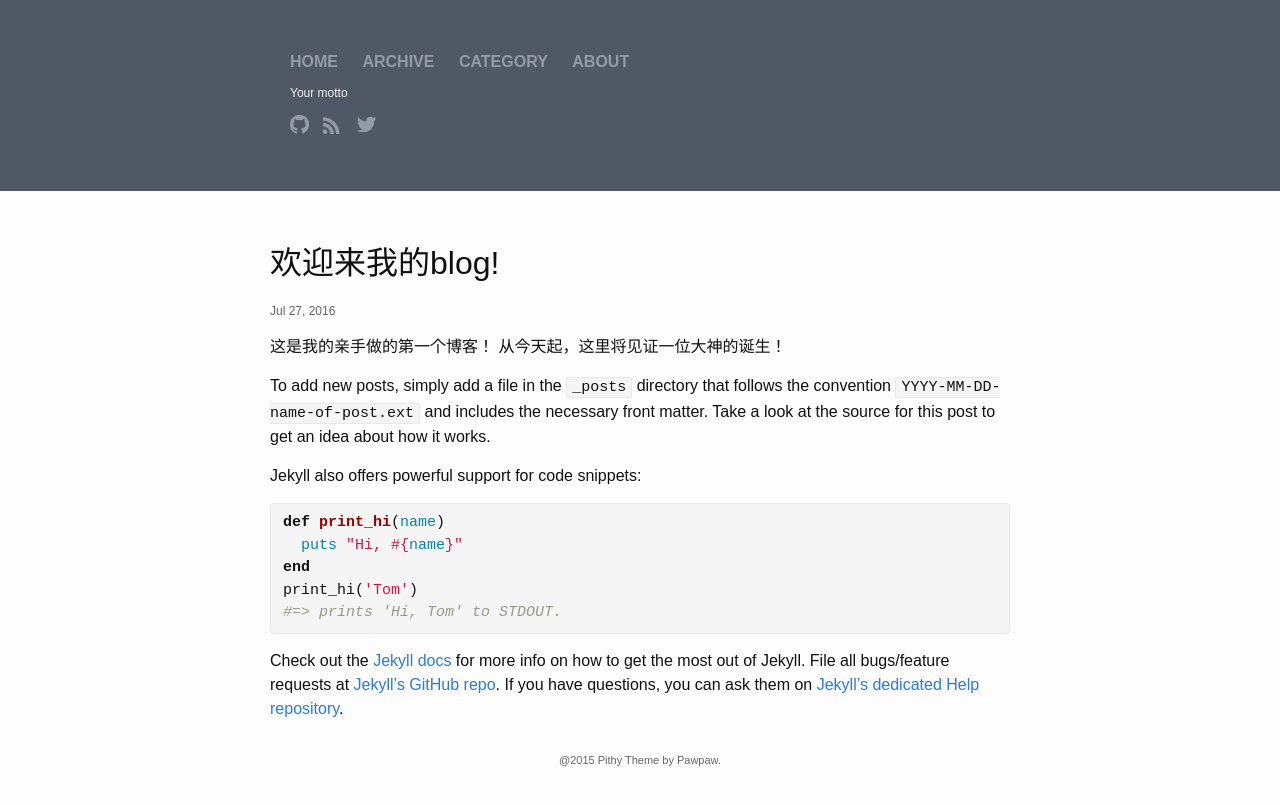
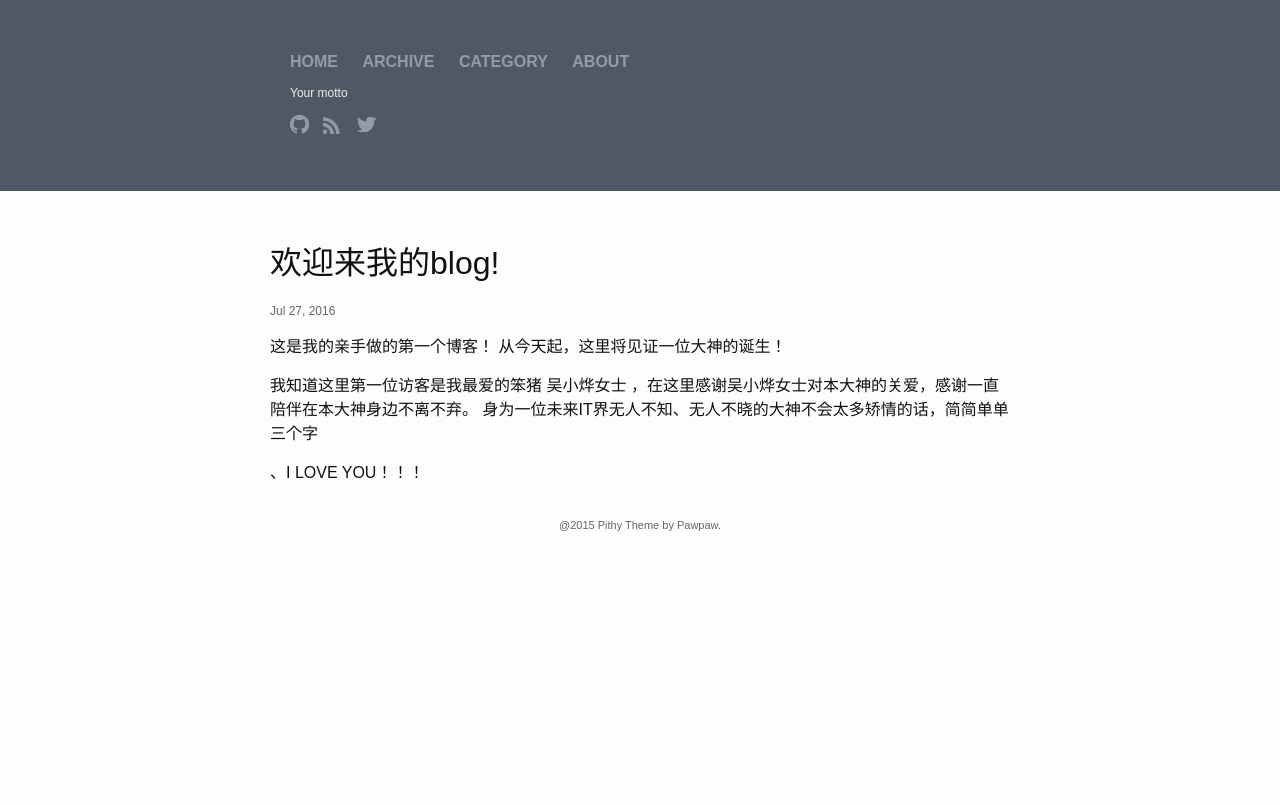
Before and after one commit to WatermelonYuu/WatermelonYuu.github.io, a Jekyll site: the page built from _posts/2015-04-09-welcome-to-jekyll copy.markdown, in a window 1280 px wide. Shown: the top 805 px of the page. Built offline with Jekyll 4.4.1, drawn with Linux system fonts in a browser that asks for light colours.

Commit message:
心情更新

```diff
--- a/_posts/2015-04-09-welcome-to-jekyll copy.markdown
+++ b/_posts/2015-04-09-welcome-to-jekyll copy.markdown
@@ -6,19 +6,11 @@
 ---
 这是我的亲手做的第一个博客！ 从今天起，这里将见证一位大神的诞生！
 
-To add new posts, simply add a file in the `_posts` directory that follows the convention `YYYY-MM-DD-name-of-post.ext` and includes the necessary front matter. Take a look at the source for this post to get an idea about how it works.
+我知道这里第一位访客是我最爱的笨猪 吴小烨女士 ，在这里感谢吴小烨女士对本大神的关爱，感谢一直陪伴在本大神身边不离不弃。  身为一位未来IT界无人不知、无人不晓的大神不会太多矫情的话，简简单单三个字
 
-Jekyll also offers powerful support for code snippets:
+ 、I  LOVE YOU！！！
 
-{% highlight ruby %}
-def print_hi(name)
-  puts "Hi, #{name}"
-end
-print_hi('Tom')
-#=> prints 'Hi, Tom' to STDOUT.
-{% endhighlight %}
 
-Check out the [Jekyll docs][jekyll] for more info on how to get the most out of Jekyll. File all bugs/feature requests at [Jekyll’s GitHub repo][jekyll-gh]. If you have questions, you can ask them on [Jekyll’s dedicated Help repository][jekyll-help].
 
 [jekyll]:      http://jekyllrb.com
 [jekyll-gh]:   https://github.com/jekyll/jekyll
```
